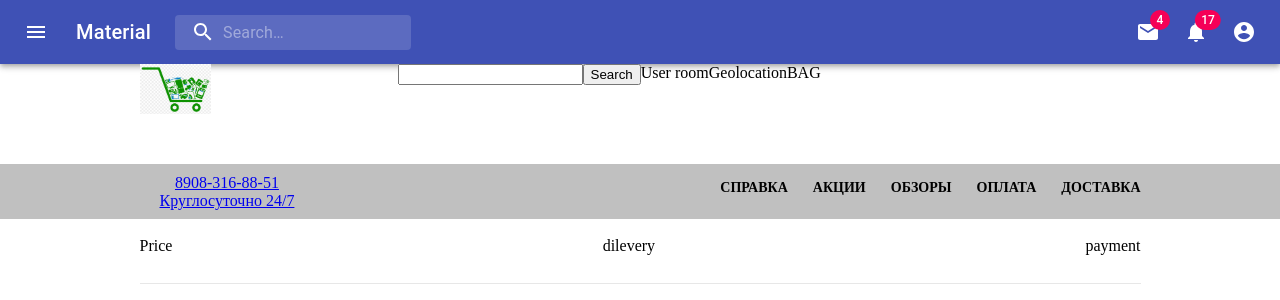
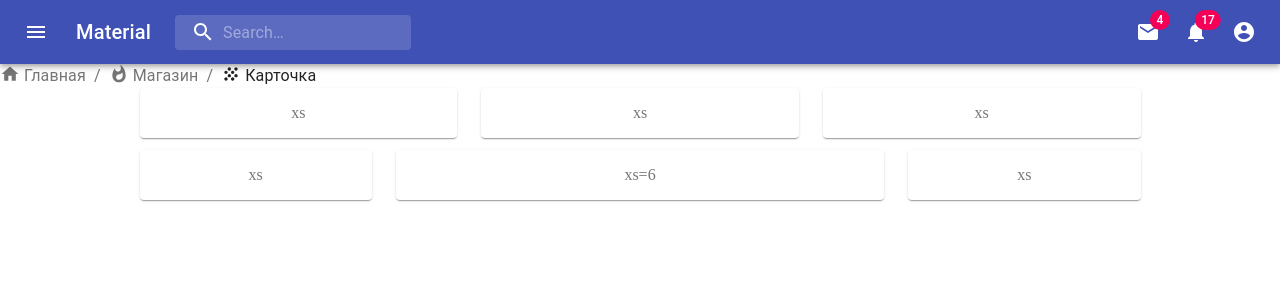
Before and after one commit to bishop777-sys/InternetMarket_Front, a React app: page / in a window 1280 px wide. Shown: the top 300 px of the page. Built offline with nearby package versions, Linux system fonts and the light colour scheme.

Commit message:
Add body component

```diff
--- a/src/components/App/App.jsx
+++ b/src/components/App/App.jsx
@@ -4,7 +4,7 @@
 import PersonalArea from '../PersonalArea/PersonalArea.jsx';
 import PopupRegion from '../PopupRegion/PopupRegion.jsx'
 import Header from '../Header/Header.jsx'
-import HeaderBar from '../HeaderBar/HeaderBar.jsx'
+import IconBreadcrumbs from '../BreadCrumbs/BreadCrumbs.jsx'
 import Motivators from '../Motivators/Motivators.jsx'
 import ErrorBoundry from '../error-boundry/error-boundry.jsx'
 
@@ -24,7 +24,7 @@
             <ErrorBoundry>
                 <Fragment>
                     <Header />
-                    <HeaderBar />
+                    <IconBreadcrumbs />
                     <div className="body">
                         <Router>
                             <Switch>
@@ -37,8 +37,8 @@
                                 <Route path="/users">
                                     <PersonalArea />
                                 </Route>
-                                <Route path="/card/:id" component={CardItem}>
-
+                                <Route path="/card/:id">
+                                    <CardItem />
                                 </Route>
                             </Switch>
                         </Router>
--- a/src/components/BreadCrumbs/BreadCrumbs.jsx
+++ b/src/components/BreadCrumbs/BreadCrumbs.jsx
@@ -0,0 +1,50 @@
+import React from 'react';
+import { makeStyles } from '@material-ui/core/styles';
+import Typography from '@material-ui/core/Typography';
+import Breadcrumbs from '@material-ui/core/Breadcrumbs';
+import Link from '@material-ui/core/Link';
+import HomeIcon from '@material-ui/icons/Home';
+import WhatshotIcon from '@material-ui/icons/Whatshot';
+import GrainIcon from '@material-ui/icons/Grain';
+
+const useStyles = makeStyles((theme) => ({
+  link: {
+    display: 'flex',
+  },
+  icon: {
+    marginRight: theme.spacing(0.5),
+    width: 20,
+    height: 20,
+  },
+}));
+
+function handleClick(event) {
+  event.preventDefault();
+  console.info('You clicked a breadcrumb.');
+}
+
+export default function IconBreadcrumbs() {
+  const classes = useStyles();
+
+  return (
+    <Breadcrumbs aria-label="breadcrumb">
+      <Link color="inherit" href="/" onClick={handleClick} className={classes.link}>
+        <HomeIcon className={classes.icon} />
+        Главная
+      </Link>
+      <Link
+        color="inherit"
+        href="/getting-started/installation/"
+        onClick={handleClick}
+        className={classes.link}
+      >
+        <WhatshotIcon className={classes.icon} />
+        Магазин
+      </Link>
+      <Typography color="textPrimary" className={classes.link}>
+        <GrainIcon className={classes.icon} />
+        Карточка
+      </Typography>
+    </Breadcrumbs>
+  );
+}
--- a/src/components/CardItem/CardItem.jsx
+++ b/src/components/CardItem/CardItem.jsx
@@ -1,63 +1,124 @@
-import React, {Component} from 'react';
-import ApiService from '../../services/api-service'
+import React from 'react';
+import { makeStyles } from '@material-ui/core/styles';
+import clsx from 'clsx';
+import Card from '@material-ui/core/Card';
+import CardHeader from '@material-ui/core/CardHeader';
+import CardMedia from '@material-ui/core/CardMedia';
+import CardContent from '@material-ui/core/CardContent';
+import CardActions from '@material-ui/core/CardActions';
+import Collapse from '@material-ui/core/Collapse';
+import Avatar from '@material-ui/core/Avatar';
+import IconButton from '@material-ui/core/IconButton';
+import Typography from '@material-ui/core/Typography';
+import { red } from '@material-ui/core/colors';
+import FavoriteIcon from '@material-ui/icons/Favorite';
+import ShareIcon from '@material-ui/icons/Share';
+import ExpandMoreIcon from '@material-ui/icons/ExpandMore';
+import MoreVertIcon from '@material-ui/icons/MoreVert';
 
-class CardItem extends Component{
-    constructor(props){
-        super(props);
+const useStyles = makeStyles((theme) => ({
+  root: {
+    maxWidth: 345,
+  },
+  media: {
+    height: 0,
+    paddingTop: '56.25%', // 16:9
+  },
+  expand: {
+    transform: 'rotate(0deg)',
+    marginLeft: 'auto',
+    transition: theme.transitions.create('transform', {
+      duration: theme.transitions.duration.shortest,
+    }),
+  },
+  expandOpen: {
+    transform: 'rotate(180deg)',
+  },
+  avatar: {
+    backgroundColor: red[500],
+  },
+}));
 
-        this.apiService = new ApiService();
-        this.state = {
-            id : '',
-            name: '',
-            description: '',
-            price: ''
+export default function CardItem() {
+  const classes = useStyles();
+  const [expanded, setExpanded] = React.useState(false);
+
+  const handleExpandClick = () => {
+    setExpanded(!expanded);
+  };
+
+  return (
+    <Card className={classes.root}>
+      <CardHeader
+        avatar={
+          <Avatar aria-label="recipe" className={classes.avatar}>
+            R
+          </Avatar>
         }
-    }
-
-    async componentDidMount(){
-        let {id} = this.props.match.params;
-        let o = await this.apiService.getItem(id, 'api/Product/GetOrderById');
-        let result = await o.json();
-
-        this.setState({
-            id: result.id,
-            name: result.name,
-            price: result.price,
-            description: result.description
-        });
-    }
-    render(){
-
-
-        return(
-            <div>
-                <p>
-                    ID
-                </p>
-                <p>
-                    {this.state.id}
-                </p>
-                <p>
-                    Name
-                </p>
-                <p>
-                    {this.state.name}
-                </p>
-                <p>
-                    Description
-                </p>
-                <p>
-                    {this.state.description}
-                </p>
-                <p>
-                    Price
-                </p>
-                <p>
-                    {this.state.price}
-                </p>
-            </div>
-        )
-    }
+        action={
+          <IconButton aria-label="settings">
+            <MoreVertIcon />
+          </IconButton>
+        }
+        title="Shrimp and Chorizo Paella"
+        subheader="September 14, 2016"
+      />
+      <CardMedia
+        className={classes.media}
+        image="/static/images/cards/paella.jpg"
+        title="Paella dish"
+      />
+      <CardContent>
+        <Typography variant="body2" color="textSecondary" component="p">
+          This impressive paella is a perfect party dish and a fun meal to cook together with your
+          guests. Add 1 cup of frozen peas along with the mussels, if you like.
+        </Typography>
+      </CardContent>
+      <CardActions disableSpacing>
+        <IconButton aria-label="add to favorites">
+          <FavoriteIcon />
+        </IconButton>
+        <IconButton aria-label="share">
+          <ShareIcon />
+        </IconButton>
+        <IconButton
+          className={clsx(classes.expand, {
+            [classes.expandOpen]: expanded,
+          })}
+          onClick={handleExpandClick}
+          aria-expanded={expanded}
+          aria-label="show more"
+        >
+          <ExpandMoreIcon />
+        </IconButton>
+      </CardActions>
+      <Collapse in={expanded} timeout="auto" unmountOnExit>
+        <CardContent>
+          <Typography paragraph>Method:</Typography>
+          <Typography paragraph>
+            Heat 1/2 cup of the broth in a pot until simmering, add saffron and set aside for 10
+            minutes.
+          </Typography>
+          <Typography paragraph>
+            Heat oil in a (14- to 16-inch) paella pan or a large, deep skillet over medium-high
+            heat. Add chicken, shrimp and chorizo, and cook, stirring occasionally until lightly
+            browned, 6 to 8 minutes. Transfer shrimp to a large plate and set aside, leaving chicken
+            and chorizo in the pan. Add pimentón, bay leaves, garlic, tomatoes, onion, salt and
+            pepper, and cook, stirring often until thickened and fragrant, about 10 minutes. Add
+            saffron broth and remaining 4 1/2 cups chicken broth; bring to a boil.
+          </Typography>
+          <Typography paragraph>
+            Add rice and stir very gently to distribute. Top with artichokes and peppers, and cook
+            without stirring, until most of the liquid is absorbed, 15 to 18 minutes. Reduce heat to
+            medium-low, add reserved shrimp and mussels, tucking them down into the rice, and cook
+            again without stirring, until mussels have opened and rice is just tender, 5 to 7
+            minutes more. (Discard any mussels that don’t open.)
+          </Typography>
+          <Typography>
+            Set aside off of the heat to let rest for 10 minutes, and then serve.
+          </Typography>
+        </CardContent>
+      </Collapse>
+    </Card>
+  );
 }
-
-export default CardItem;
--- a/src/components/Motivators/Motivators.jsx
+++ b/src/components/Motivators/Motivators.jsx
@@ -1,19 +1,46 @@
-import React, {Component} from 'react';
-import './Motivators.css'
+import React from 'react';
+import { makeStyles } from '@material-ui/core/styles';
+import Paper from '@material-ui/core/Paper';
+import Grid from '@material-ui/core/Grid';
 
-export default class Motivators extends Component{
-    constructor(props){
-        super(props);
-    }
+const useStyles = makeStyles((theme) => ({
+  root: {
+    flexGrow: 1,
+  },
+  paper: {
+    padding: theme.spacing(2),
+    textAlign: 'center',
+    color: theme.palette.text.secondary,
+  },
+}));
 
+export default function Motivators() {
+  const classes = useStyles();
 
-    render(){
-        return(
-            <div className="motivators">
-                <div className="motivator_price">Price</div>
-                <div className="motivator_dilevery">dilevery</div>
-                <div className="motivator_payment">payment</div>
-            </div>
-        )
-    }
-}
+  return (
+    <div className={classes.root}>
+      <Grid container spacing={3}>
+        <Grid item xs>
+          <Paper className={classes.paper}>xs</Paper>
+        </Grid>
+        <Grid item xs>
+          <Paper className={classes.paper}>xs</Paper>
+        </Grid>
+        <Grid item xs>
+          <Paper className={classes.paper}>xs</Paper>
+        </Grid>
+      </Grid>
+      <Grid container spacing={3}>
+        <Grid item xs>
+          <Paper className={classes.paper}>xs</Paper>
+        </Grid>
+        <Grid item xs={6}>
+          <Paper className={classes.paper}>xs=6</Paper>
+        </Grid>
+        <Grid item xs>
+          <Paper className={classes.paper}>xs</Paper>
+        </Grid>
+      </Grid>
+    </div>
+  );
+};
--- a/webpack.config.js
+++ b/webpack.config.js
@@ -32,7 +32,8 @@
     devServer: {
         contentBase: path.join(__dirname, 'dist'),
         compress: true,
-        port: 9000
+        port: 9000,
+        historyApiFallback: true,
       },
     plugins:[
         new HtmlWebpackPlugin({
```
